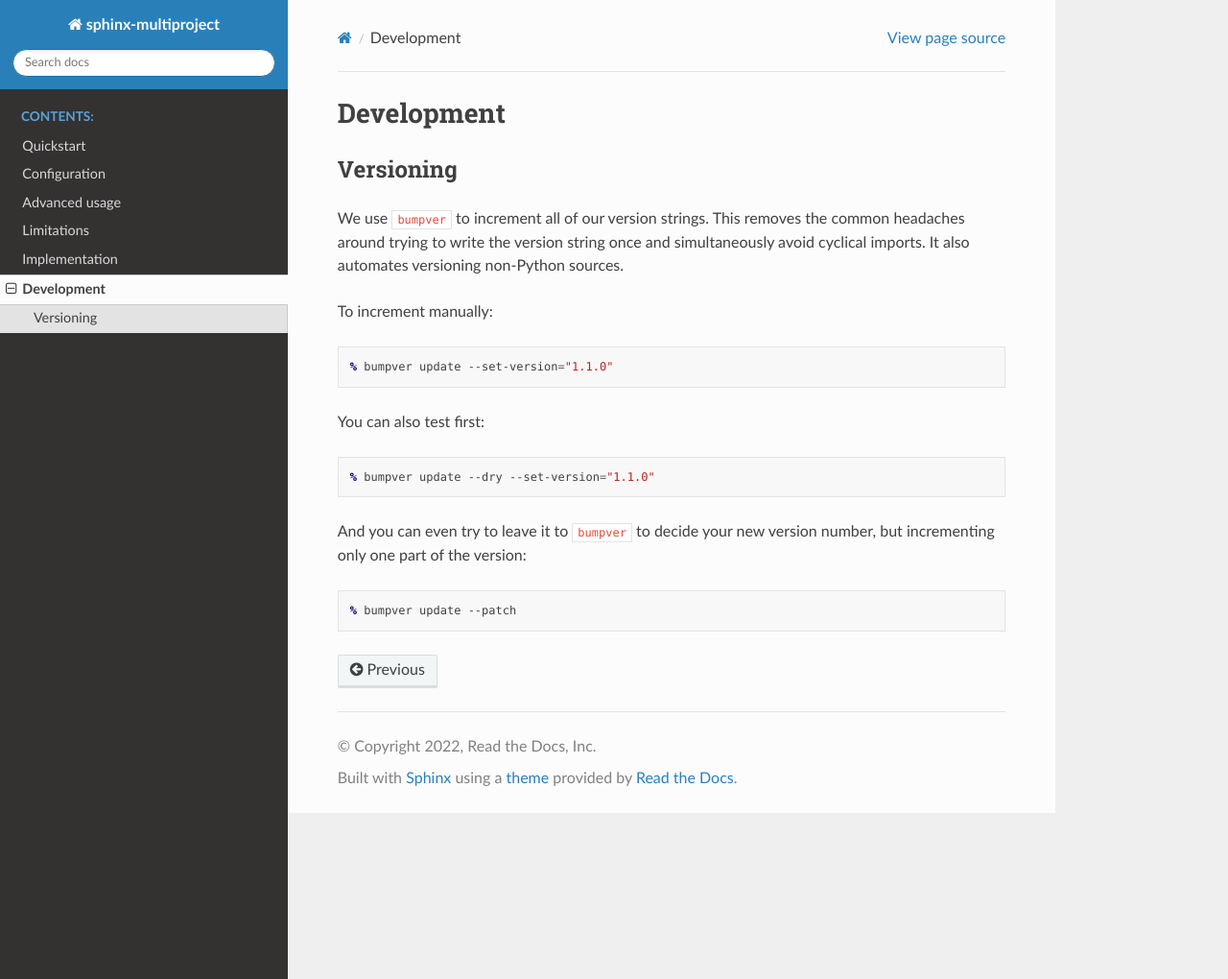
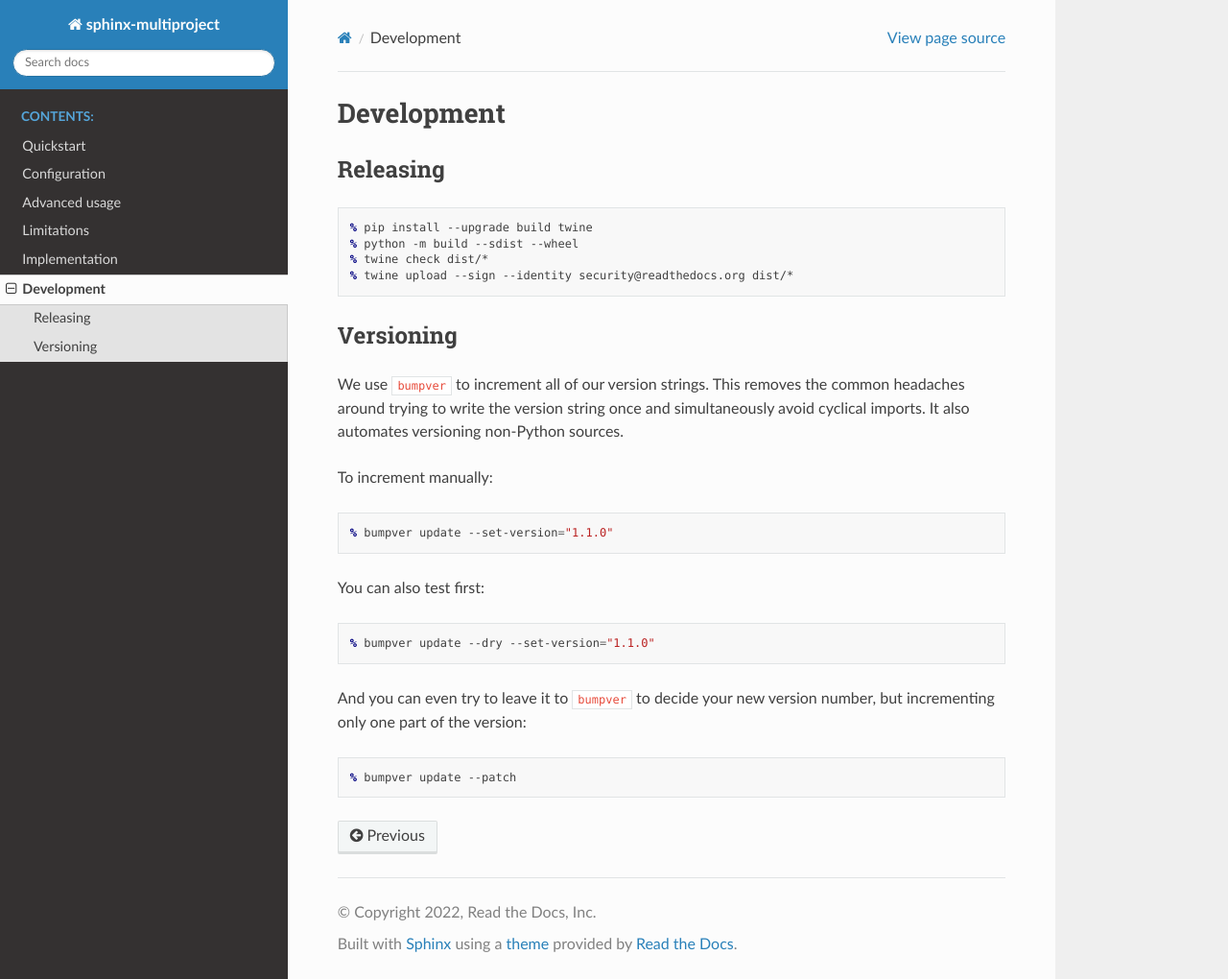
Before and after one commit to readthedocs/sphinx-multiproject, a Sphinx documentation site: the page built from docs/development.rst, in a window 1280 px wide and 1020 px high. Shown: the whole window at 96% size. Built offline with Sphinx 7.4.7 and the Read the Docs theme 2.0.0, drawn with Linux system fonts in a browser that asks for light colours.

Commit message:
Docs: document release process

```diff
--- a/docs/development.rst
+++ b/docs/development.rst
@@ -1,5 +1,15 @@
 Development
 ===========
+
+Releasing
+---------
+
+.. code:: console
+
+   % pip install --upgrade build twine
+   % python -m build --sdist --wheel
+   % twine check dist/*
+   % twine upload --sign --identity security@readthedocs.org dist/*
 
 Versioning
 ----------
```
Also changed, not shown: README.md (+1 -0 lines).
